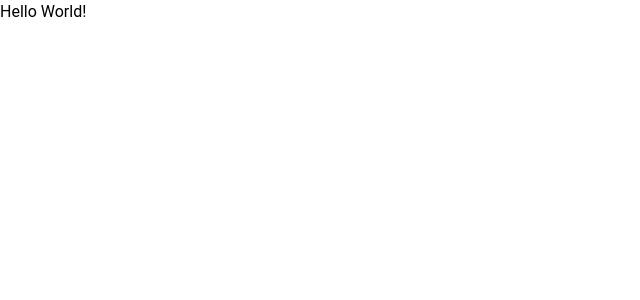
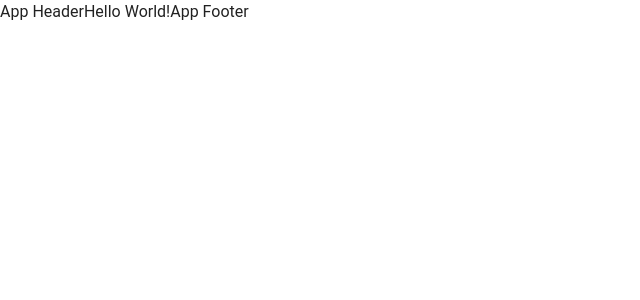
Before and after one commit to pixel-m4ge/cv-website, a Nuxt app: page / in a window 1280 px wide. Shown: the top 300 px of the page, without its empty margins (0-640 px from the left). Built offline with nearby package versions, Linux system fonts and the light colour scheme.

Commit message:
🧱 infrastructure changes: add components folder with header and footer

```diff
--- a/app.vue
+++ b/app.vue
@@ -1,7 +1,7 @@
 <template>
-  <NuxtLayout>
-    <v-app>
+  <v-app>
+    <NuxtLayout>
       <NuxtPage />
-    </v-app>
-  </NuxtLayout>
+    </NuxtLayout>
+  </v-app>
 </template>
--- /dev/null
+++ b/components/AppFooter.vue
@@ -0,0 +1,5 @@
+<template>App Footer</template>
+
+<script>
+export default {};
+</script>
--- /dev/null
+++ b/components/AppHeader.vue
@@ -0,0 +1,5 @@
+<template>App Header</template>
+
+<script>
+export default {};
+</script>
--- a/layouts/default.vue
+++ b/layouts/default.vue
@@ -1,5 +1,7 @@
 <template>
+  <AppHeader />
   <NuxtPage />
+  <AppFooter />
 </template>
 
 <script>
```
